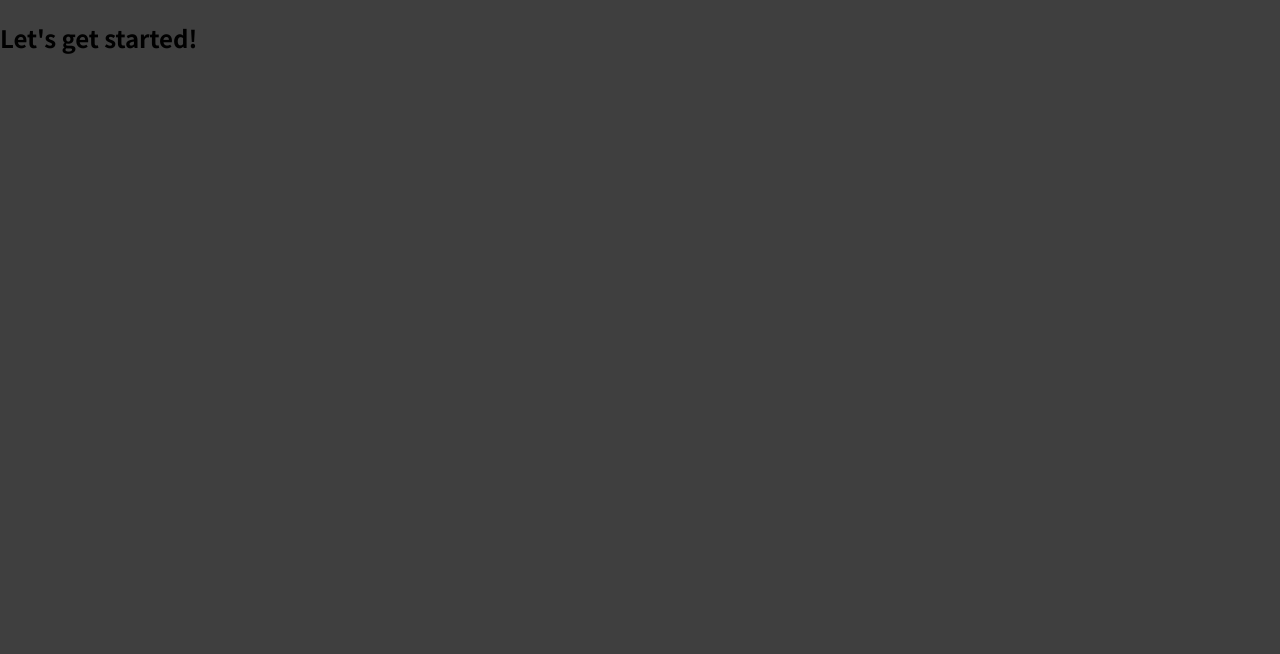
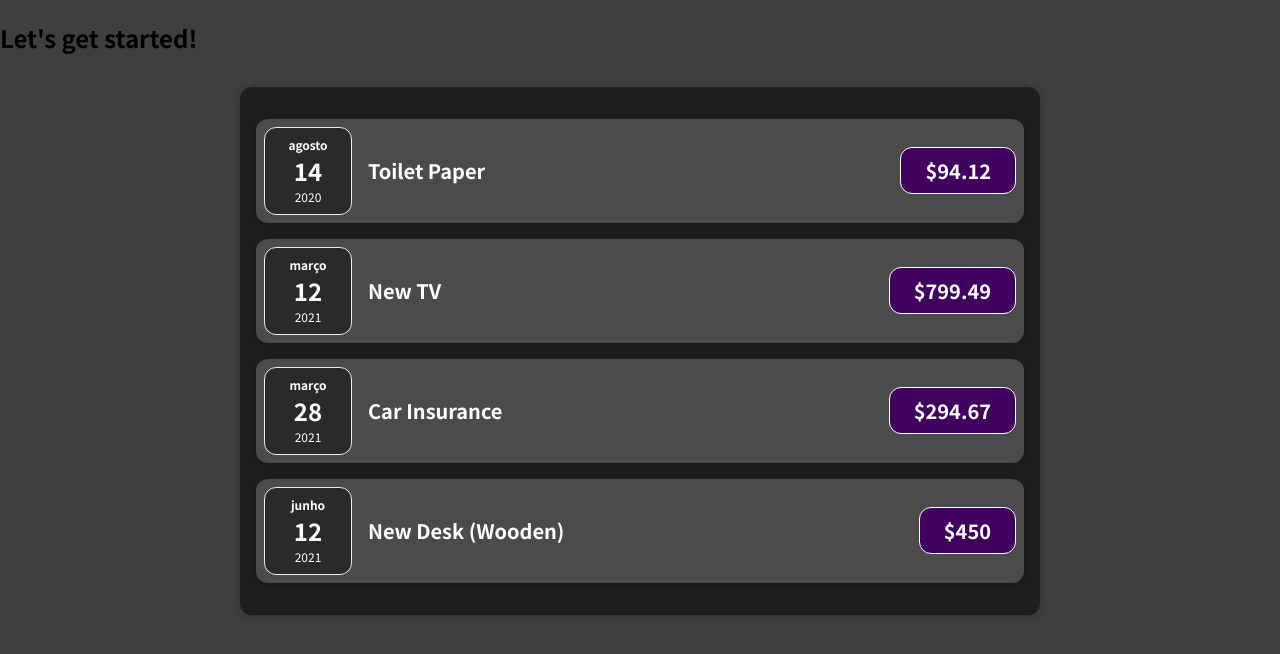
Before and after one commit to ismaelbr/ismaelbr-react-complete-guide-, a React (Create React App) app: page / in a window 1280 px wide. Shown: the top 654 px of the page. Built offline with nearby package versions, Linux system fonts and the light colour scheme.

Commit message:
feat: finished section 03

```diff
--- a/src/App.js
+++ b/src/App.js
@@ -1,7 +1,33 @@
+import ExpenseItem from "./components/Expenses/ExpenseItem";
+import Expenses from "./components/Expenses/Expenses";
+
 function App() {
+  const expenses = [
+    {
+      id: 'e1',
+      title: 'Toilet Paper',
+      amount: 94.12,
+      date: new Date(2020, 7, 14),
+    },
+    {id: 'e2', title: 'New TV', amount: 799.49, date: new Date(2021, 2, 12)},
+    {
+      id: 'e3',
+      title: 'Car Insurance',
+      amount: 294.67,
+      date: new Date(2021, 2, 28),
+    },
+    {
+      id: 'e4',
+      title: 'New Desk (Wooden)',
+      amount: 450,
+      date: new Date(2021, 5, 12),
+    },
+  ];
+
   return (
     <div>
       <h2>Let's get started!</h2>
+      <Expenses expenses={expenses}/>
     </div>
   );
 }
--- /dev/null
+++ b/src/components/Expenses/ExpenseDate.css
@@ -0,0 +1,27 @@
+
+.expense-date {
+    display: flex;
+    flex-direction: column;
+    width: 5.5rem;
+    height: 5.5rem;
+    border: 1px solid #ececec;
+    background-color: #2a2a2a;
+    color: white;
+    border-radius: 12px;
+    align-items: center;
+    justify-content: center;
+}
+
+.expense-date__month {
+    font-size: 0.75rem;
+    font-weight: bold;
+}
+
+.expense-date__year {
+    font-size: 0.75rem;
+}
+
+.expense-date__day {
+    font-size: 1.5rem;
+    font-weight: bold;
+}
--- /dev/null
+++ b/src/components/Expenses/ExpenseDate.js
@@ -0,0 +1,18 @@
+import React from 'react';
+import './ExpenseDate.css'
+
+function ExpenseDate(props) {
+  const month = props.date.toLocaleString('pt-BR', {month: 'long'});
+  const day = props.date.toLocaleString('pt-BR', {day: '2-digit'});
+  const year = props.date.getFullYear();
+
+  return (
+    <div className="expense-date">
+      <div className="expense-date__month">{month}</div>
+      <div className="expense-date__day">{day}</div>
+      <div className="expense-date__year">{year}</div>
+    </div>
+  );
+}
+
+export default ExpenseDate;
--- /dev/null
+++ b/src/components/Expenses/ExpenseItem.css
@@ -0,0 +1,54 @@
+.expense-item {
+    display: flex;
+    justify-content: space-between;
+    align-items: center;
+    padding: 0.5rem;
+    margin: 1rem 0;
+    background-color: #4b4b4b;
+}
+
+.expense-item__description {
+    display: flex;
+    flex-direction: column;
+    gap: 1rem;
+    align-items: flex-end;
+    flex-flow: column-reverse;
+    justify-content: flex-start;
+    flex: 1;
+}
+
+.expense-item h2 {
+    color: #3a3a3a;
+    font-size: 1rem;
+    flex: 1;
+    margin: 0 1rem;
+    color: white;
+}
+
+.expense-item__price {
+    font-size: 1rem;
+    font-weight: bold;
+    color: white;
+    background-color: #40005d;
+    border: 1px solid white;
+    padding: 0.5rem;
+    border-radius: 12px;
+}
+
+@media (min-width: 580px) {
+    .expense-item__description {
+        flex-direction: row;
+        align-items: center;
+        justify-content: flex-start;
+        flex: 1;
+    }
+
+    .expense-item__description h2 {
+        font-size: 1.25rem;
+    }
+
+    .expense-item__price {
+        font-size: 1.25rem;
+        padding: 0.5rem 1.5rem;
+    }
+}
--- /dev/null
+++ b/src/components/Expenses/ExpenseItem.js
@@ -0,0 +1,28 @@
+import React from 'react';
+import './ExpenseItem.css';
+import ExpenseDate from "./ExpenseDate";
+import Card from "../UI/Card";
+
+function ExpenseItem(props) {
+  // const expenseDate = new Date(2021, 2, 28);
+  // const expenseTitle = 'Car Insurance';
+  // const expenseAmount = '294.67';
+  const month = props.date.toLocaleString('pt-BR', {month: 'long'});
+  const day = props.date.toLocaleString('pt-BR', {day: '2-digit'});
+  const year = props.date.getFullYear();
+
+  const expenseTitle = props.title;
+  const expenseAmount = props.amount;
+
+  return (
+    <Card className="expense-item">
+      <ExpenseDate date={props.date}/>
+      <div className="expense-item__description">
+        <h2>{expenseTitle}</h2>
+        <div className="expense-item__price">${expenseAmount}</div>
+      </div>
+    </Card>
+  );
+}
+
+export default ExpenseItem;
--- /dev/null
+++ b/src/components/Expenses/Expenses.css
@@ -0,0 +1,8 @@
+
+.expenses {
+    padding: 1rem;
+    background-color: rgb(31, 31, 31);
+    margin: 2rem auto;
+    width: 50rem;
+    max-width: 95%;
+}
--- /dev/null
+++ b/src/components/Expenses/Expenses.js
@@ -0,0 +1,18 @@
+import React from 'react';
+import './Expenses.css'
+import ExpenseItem from "./ExpenseItem";
+import Card from "../UI/Card";
+
+function Expenses({expenses}) {
+  return (
+    <Card className="expenses">
+      <ExpenseItem title={expenses[0].title} amount={expenses[0].amount} date={expenses[0].date}/>
+      <ExpenseItem title={expenses[1].title} amount={expenses[1].amount} date={expenses[1].date}/>
+      <ExpenseItem title={expenses[2].title} amount={expenses[2].amount} date={expenses[2].date}/>
+      <ExpenseItem title={expenses[3].title} amount={expenses[3].amount} date={expenses[3].date}/>
+    </Card>
+
+  );
+}
+
+export default Expenses;
--- /dev/null
+++ b/src/components/UI/Card.css
@@ -0,0 +1,4 @@
+.card {
+    border-radius: 12px;
+    box-shadow: 0 1px 8px rgba(0, 0, 0, 0.25);
+}
--- /dev/null
+++ b/src/components/UI/Card.js
@@ -0,0 +1,13 @@
+import React from 'react';
+import './Card.css'
+
+function Card(props) {
+  const classes = 'card ' + props.className;
+  return (
+    <div className={classes}>
+      {props.children}
+    </div>
+  );
+}
+
+export default Card;
```
